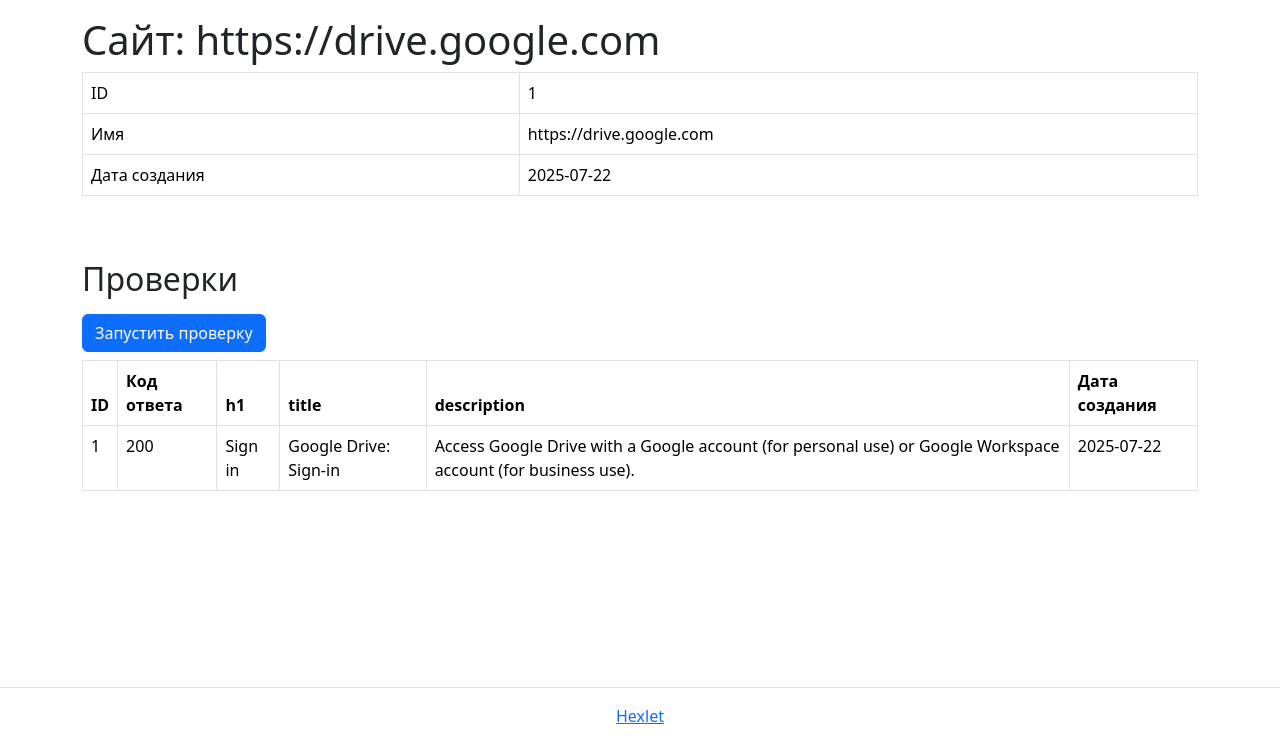
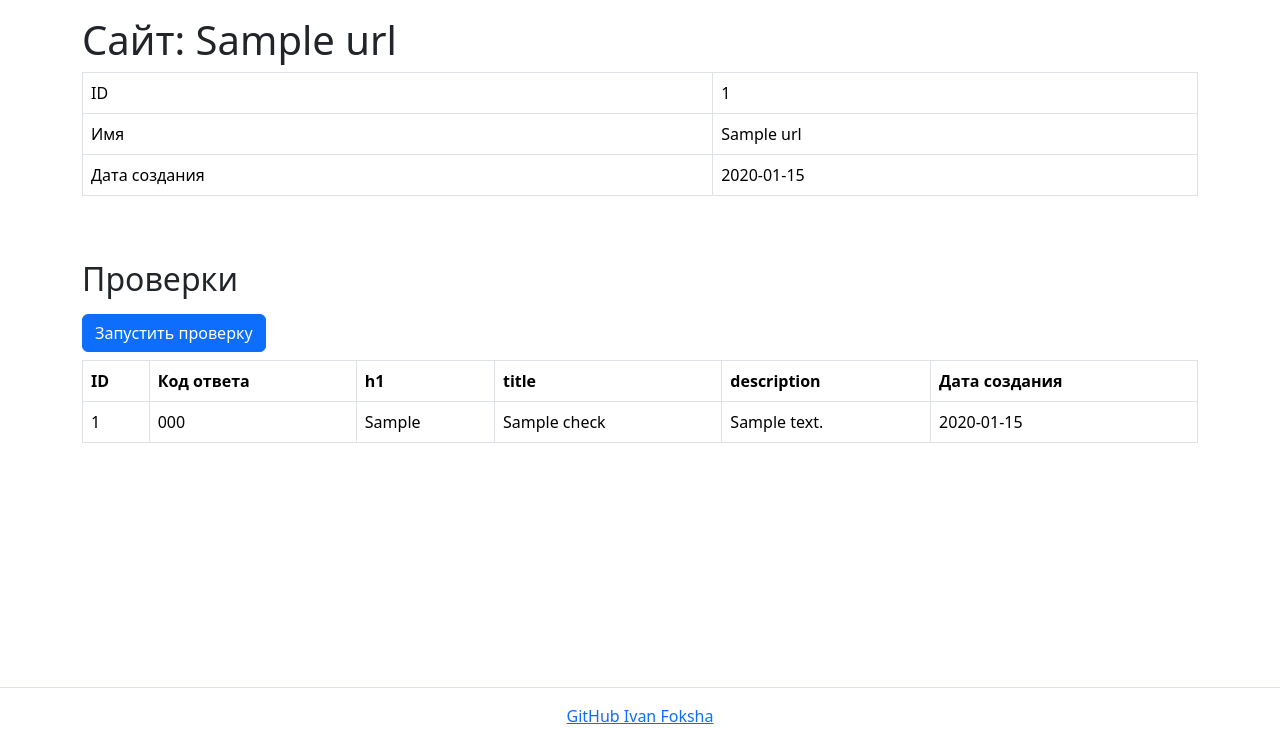
Before and after one commit to IvanFoksha/python-project-83, a Flask app: template page_analyzer/templates/url_detail.html in a window 1280 px wide. Shown: the part 56-800 px from the top of the page. Run offline with Flask 3, Linux system fonts and the light colour scheme; the template is opened without the code that fills it: most values are stand-ins (such as "Sample title", 1, 10 or a date in 2020).

Commit message:
Update url_detail page

```diff
--- a/page_analyzer/templates/url_detail.html
+++ b/page_analyzer/templates/url_detail.html
@@ -32,7 +32,7 @@
     </header>
     <main class="flex-grow-1">
       <div class="container-lg mt-3">
-        <h1>Сайт: https://drive.google.com</h1>
+        <h1>Сайт: {{ url.name }}</h1>
 
         <div class="table-responsive">
           <table
@@ -42,22 +42,22 @@
             <tbody>
               <tr>
                 <td>ID</td>
-                <td>1</td>
+                <td>{{ url.id }}</td>
               </tr>
               <tr>
                 <td>Имя</td>
-                <td>https://drive.google.com</td>
+                <td>{{ url.name }}</td>
               </tr>
               <tr>
                 <td>Дата создания</td>
-                <td>2025-07-22</td>
+                <td>{{ url.created_at.strftime('%Y-%m-%d') }}</td>
               </tr>
             </tbody>
           </table>
         </div>
 
         <h2 class="mt-5 mb-3">Проверки</h2>
-        <form method="post" action="/urls/1/checks">
+        <form method="post" action="{{ url_for('check_url', id=url.id) }}">
           <input
             type="submit"
             class="btn btn-primary"
@@ -81,17 +81,16 @@
               </tr>
             </thead>
             <tbody>
+              {% for check in url.checks %}
               <tr>
-                <td>1</td>
-                <td>200</td>
-                <td>Sign in</td>
-                <td>Google Drive: Sign-in</td>
-                <td>
-                  Access Google Drive with a Google account (for personal use)
-                  or Google Workspace account (for business use).
-                </td>
-                <td>2025-07-22</td>
+                <td>{{ check.id }}</td>
+                <td>{{ check.status_code }}</td>
+                <td>{{ check.h1 }}</td>
+                <td>{{ check.title }}</td>
+                <td>{{ check.description }}</td>
+                <td>{{ check.created_at.strftime('%Y-%m-%d') }}</td>
               </tr>
+              {% endfor %}
             </tbody>
           </table>
         </div>
@@ -100,7 +99,9 @@
     <footer class="border-top py-3 mt-5 flex-shrink-0">
       <div class="container-lg">
         <div class="text-center">
-          <a href="https://ru.hexlet.io/" target="_blank">Hexlet</a>
+          <a href="https://github.com/IvanFoksha/IvanFoskha" target="_blank"
+            >GitHub Ivan Foksha</a
+          >
         </div>
       </div>
     </footer>
```
